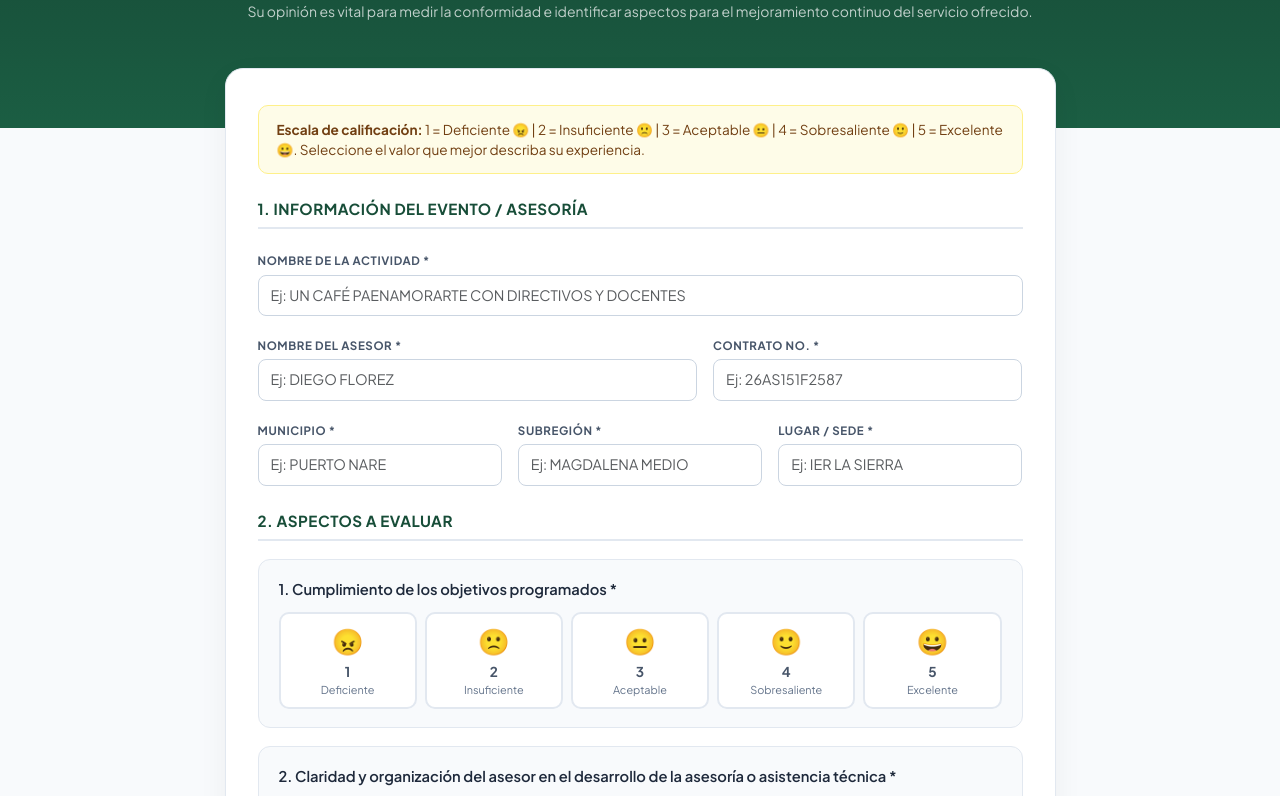
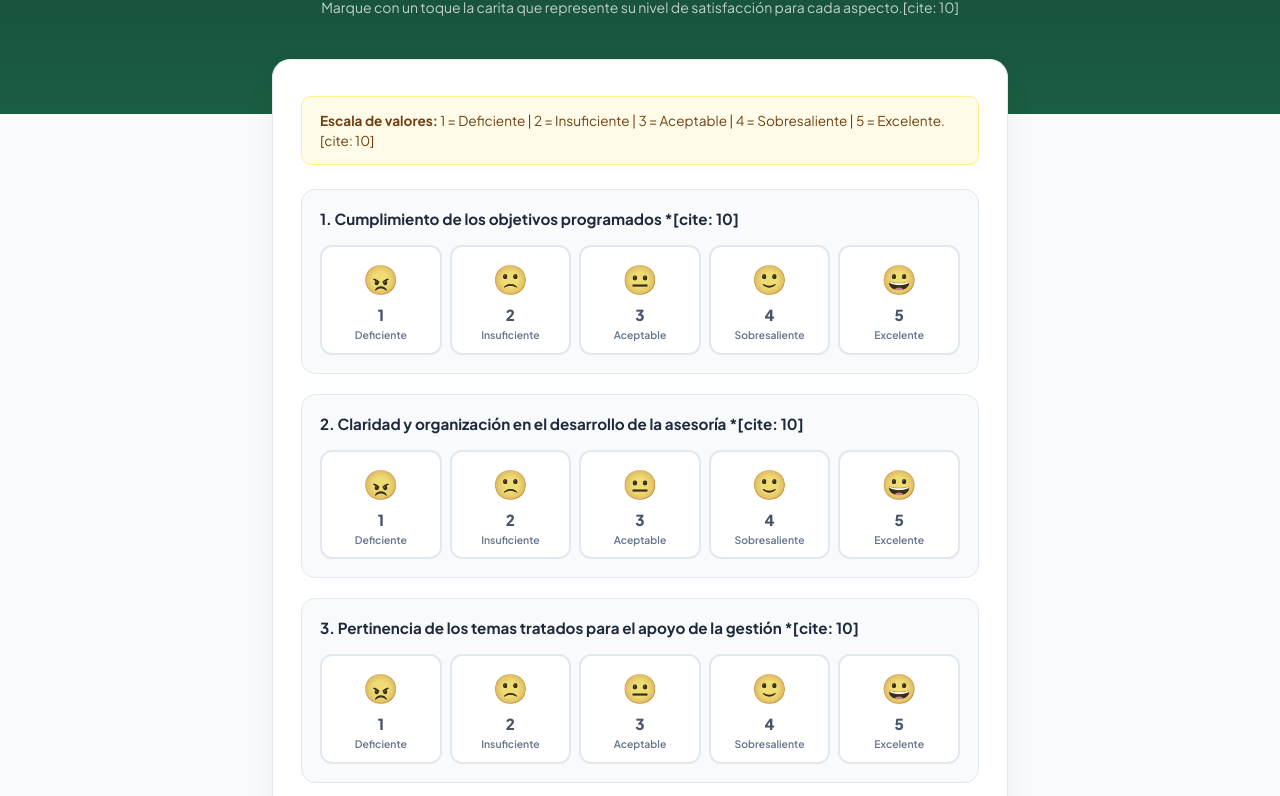
Before and after one commit to Paemesapublica/EveluacionSegundaMesaPublica, a plain HTML site: page index.html in a window 1280 px wide. Shown: the part 171-967 px from the top of the page. Drawn offline with nearby package versions, Linux system fonts and the light colour scheme.

Commit message:
Update index.html

```diff
--- a/index.html
+++ b/index.html
@@ -3,7 +3,7 @@
 <head>
   <meta charset="UTF-8">
   <meta name="viewport" content="width=device-width, initial-scale=1.0">
-  <title>FO-M4-P3-019 Encuesta de Opinión de Asesoría y Asistencia Técnica</title>
+  <title>Encuesta de Opinión y Satisfacción (Anónima)</title>
   <link href="https://cdn.jsdelivr.net/npm/bootstrap@5.3.3/dist/css/bootstrap.min.css" rel="stylesheet">
   <link rel="preconnect" href="https://fonts.googleapis.com">
   <link rel="preconnect" href="https://fonts.gstatic.com" crossorigin>
@@ -35,11 +35,11 @@
     .hero-section {
       background: linear-gradient(180deg, #164835 0%, #1b5e43 100%);
       color: #ffffff;
-      padding: 44px 20px 90px 20px;
+      padding: 40px 20px 80px 20px;
       text-align: center;
     }
 
-    .badge-form {
+    .badge-anonimo {
       background-color: rgba(234, 179, 8, 0.2);
       border: 1px solid rgba(234, 179, 8, 0.5);
       color: #fef08a;
@@ -54,7 +54,7 @@
     }
 
     .form-container {
-      margin-top: -60px;
+      margin-top: -55px;
       margin-bottom: 60px;
     }
 
@@ -63,7 +63,7 @@
       border-radius: 18px;
       border: 1px solid #e2e8f0;
       box-shadow: 0 10px 30px rgba(0, 0, 0, 0.05);
-      padding: 36px 32px;
+      padding: 36px 28px;
     }
 
     .callout-notice {
@@ -77,59 +77,31 @@
       line-height: 1.45;
     }
 
-    .section-title {
-      font-size: 0.95rem;
-      font-weight: 700;
-      color: var(--pae-green);
-      border-bottom: 2px solid #e2e8f0;
-      padding-bottom: 6px;
-      margin-bottom: 18px;
-      text-transform: uppercase;
-      letter-spacing: 0.5px;
-    }
-
-    .form-label-custom {
-      font-size: 0.72rem;
-      font-weight: 700;
-      text-transform: uppercase;
-      letter-spacing: 0.6px;
-      color: #475569;
-      margin-bottom: 5px;
-    }
-
-    .form-control-custom, .form-select-custom {
-      border: 1px solid #cbd5e1;
-      border-radius: 8px;
-      padding: 9px 12px;
-      font-size: 0.9rem;
-    }
-
-    /* Rating Cards con Caritas */
+    /* Tarjetas de preguntas */
     .question-block {
       background-color: #f8fafc;
       border: 1px solid #e2e8f0;
-      border-radius: 12px;
-      padding: 18px 20px;
-      margin-bottom: 18px;
+      border-radius: 14px;
+      padding: 18px;
+      margin-bottom: 20px;
     }
 
     .question-text {
-      font-weight: 600;
-      font-size: 0.92rem;
+      font-weight: 700;
+      font-size: 0.95rem;
       color: #1e293b;
-      margin-bottom: 12px;
+      margin-bottom: 14px;
     }
 
+    /* Grilla de Caritas */
     .scale-options {
       display: flex;
       justify-content: space-between;
       gap: 8px;
-      flex-wrap: wrap;
     }
 
     .scale-item {
       flex: 1;
-      min-width: 65px;
       text-align: center;
     }
 
@@ -144,52 +116,80 @@
       justify-content: center;
       background: #ffffff;
       border: 2px solid #e2e8f0;
-      border-radius: 10px;
-      padding: 8px 4px;
+      border-radius: 12px;
+      padding: 10px 4px;
       cursor: pointer;
-      transition: all 0.15s ease-in-out;
+      transition: all 0.2s ease-in-out;
       user-select: none;
+      height: 100%;
     }
 
     .scale-item label .emoji {
-      font-size: 1.6rem;
-      margin-bottom: 2px;
+      font-size: 1.8rem;
+      margin-bottom: 4px;
+      filter: grayscale(40%);
+      transition: transform 0.15s ease;
     }
 
     .scale-item label .num {
-      font-weight: 700;
-      font-size: 0.85rem;
+      font-weight: 800;
+      font-size: 0.95rem;
       color: #475569;
     }
 
     .scale-item label .desc {
-      font-size: 0.68rem;
+      font-size: 0.65rem;
       color: #64748b;
+      font-weight: 600;
+      display: none;
     }
 
-    /* Estados al seleccionar */
+    @media (min-width: 576px) {
+      .scale-item label .desc {
+        display: block;
+      }
+    }
+
+    /* Estado seleccionado */
     .scale-item input[type="radio"]:checked + label {
       border-color: var(--pae-green-btn);
       background-color: #ecfdf5;
-      box-shadow: 0 0 0 2px rgba(31, 107, 69, 0.2);
+      box-shadow: 0 4px 12px rgba(31, 107, 69, 0.15);
+      transform: translateY(-2px);
     }
+
+    .scale-item input[type="radio"]:checked + label .emoji {
+      filter: grayscale(0%);
+      transform: scale(1.15);
+    }
+
     .scale-item input[type="radio"]:checked + label .num {
       color: var(--pae-green-btn);
+    }
+
+    .form-label-custom {
+      font-size: 0.75rem;
+      font-weight: 700;
+      text-transform: uppercase;
+      letter-spacing: 0.6px;
+      color: #475569;
+      margin-bottom: 6px;
     }
 
     .btn-submit-pae {
       background-color: var(--pae-green-btn);
       border: none;
       color: #ffffff;
-      font-weight: 600;
-      padding: 12px 28px;
-      border-radius: 8px;
-      font-size: 0.95rem;
+      font-weight: 700;
+      padding: 13px 28px;
+      border-radius: 10px;
+      font-size: 1rem;
       transition: background-color 0.2s;
     }
 
     .btn-submit-pae:hover {
       background-color: var(--pae-green-hover);
+      color: #ffffff;
     }
 
     .check-circle {
@@ -210,64 +210,32 @@
 <body>
 
   <div class="top-nav d-flex justify-content-between align-items-center">
-    <span>PAE 2026 — Encuesta de Opinión y Satisfacción</span>
-    <span class="small opacity-75">FO-M4-P3-019</span>
+    <span>Encuesta de Satisfacción — AyAT</span>
+    <span class="badge bg-light text-dark fw-bold">100% Anónimo</span>
   </div>
 
   <section class="hero-section">
-    <div class="badge-form">Encuesta de Satisfacción</div>
-    <h2 class="fw-bold mb-2">Evaluación de Asesoría y Asistencia Técnica (AyAT)</h2>
+    <div class="badge-anonimo">Participación Confidencial</div>
+    <h2 class="fw-bold mb-2">Encuesta de Opinión y Calidad</h2>
     <p class="small text-light opacity-75 max-w-600 mx-auto">
-      Su opinión es vital para medir la conformidad e identificar aspectos para el mejoramiento continuo del servicio ofrecido.
+      Marque con un toque la carita que represente su nivel de satisfacción para cada aspecto.[cite: 10]
     </p>
   </section>
 
   <main class="container form-container">
     <div class="row justify-content-center">
-      <div class="col-12 col-lg-9">
+      <div class="col-12 col-lg-8">
         <div class="form-card" id="cardContenedor">
 
           <div class="callout-notice">
-            <strong>Escala de calificación:</strong> 1 = Deficiente 😠 | 2 = Insuficiente 🙁 | 3 = Aceptable 😐 | 4 = Sobresaliente 🙂 | 5 = Excelente 😀. Seleccione el valor que mejor describa su experiencia.
+            <strong>Escala de valores:</strong> 1 = Deficiente | 2 = Insuficiente | 3 = Aceptable | 4 = Sobresaliente | 5 = Excelente.[cite: 10]
           </div>
 
           <form id="formEncuesta">
 
-            <div class="section-title">1. Información del Evento / Asesoría</div>
-            <div class="row g-3 mb-4">
-              <div class="col-12">
-                <label class="form-label-custom">Nombre de la Actividad *</label>
-                <input type="text" class="form-control form-control-custom" name="actividad" placeholder="Ej: UN CAFÉ PAENAMORARTE CON DIRECTIVOS Y DOCENTES" required>
-              </div>
-
-              <div class="col-md-7">
-                <label class="form-label-custom">Nombre del Asesor *</label>
-                <input type="text" class="form-control form-control-custom" name="asesor" placeholder="Ej: DIEGO FLOREZ" required>
-              </div>
-              <div class="col-md-5">
-                <label class="form-label-custom">Contrato No. *</label>
-                <input type="text" class="form-control form-control-custom" name="contrato" placeholder="Ej: 26AS151F2587" required>
-              </div>
-
-              <div class="col-md-4">
-                <label class="form-label-custom">Municipio *</label>
-                <input type="text" class="form-control form-control-custom" name="municipio" placeholder="Ej: PUERTO NARE" required>
-              </div>
-              <div class="col-md-4">
-                <label class="form-label-custom">Subregión *</label>
-                <input type="text" class="form-control form-control-custom" name="subregion" placeholder="Ej: MAGDALENA MEDIO" required>
-              </div>
-              <div class="col-md-4">
-                <label class="form-label-custom">Lugar / Sede *</label>
-                <input type="text" class="form-control form-control-custom" name="lugar" placeholder="Ej: IER LA SIERRA" required>
-              </div>
-            </div>
-
-            <div class="section-title">2. Aspectos a Evaluar</div>
-
-            <!-- Pregunta 1 -->
+            <!-- 1. Cumplimiento de objetivos -->
             <div class="question-block">
-              <div class="question-text">1. Cumplimiento de los objetivos programados *</div>
+              <div class="question-text">1. Cumplimiento de los objetivos programados *[cite: 10]</div>
               <div class="scale-options">
                 <div class="scale-item">
                   <input type="radio" id="p1_1" name="p1_objetivos" value="1" required>
@@ -292,9 +260,9 @@
               </div>
             </div>
 
-            <!-- Pregunta 2 -->
+            <!-- 2. Claridad y organización -->
             <div class="question-block">
-              <div class="question-text">2. Claridad y organización del asesor en el desarrollo de la asesoría o asistencia técnica *</div>
+              <div class="question-text">2. Claridad y organización en el desarrollo de la asesoría *[cite: 10]</div>
               <div class="scale-options">
                 <div class="scale-item">
                   <input type="radio" id="p2_1" name="p2_claridad" value="1" required>
@@ -319,9 +287,9 @@
               </div>
             </div>
 
-            <!-- Pregunta 3 -->
+            <!-- 3. Pertinencia -->
             <div class="question-block">
-              <div class="question-text">3. Pertinencia de los temas asesorados, como apoyo para la gestión local *</div>
+              <div class="question-text">3. Pertinencia de los temas tratados para el apoyo de la gestión *[cite: 10]</div>
               <div class="scale-options">
                 <div class="scale-item">
                   <input type="radio" id="p3_1" name="p3_pertinencia" value="1" required>
@@ -346,9 +314,9 @@
               </div>
             </div>
 
-            <!-- Pregunta 4 -->
+            <!-- 4. Materiales -->
             <div class="question-block">
-              <div class="question-text">4. Manejo apropiado de las ayudas y materiales utilizados en el desarrollo de las actividades *</div>
+              <div class="question-text">4. Manejo apropiado de las ayudas y materiales utilizados *[cite: 10]</div>
               <div class="scale-options">
                 <div class="scale-item">
                   <input type="radio" id="p4_1" name="p4_materiales" value="1" required>
@@ -373,9 +341,9 @@
               </div>
             </div>
 
-            <!-- Pregunta 5 -->
+            <!-- 5. Relación profesional -->
             <div class="question-block">
-              <div class="question-text">5. Relación profesional del asesor con el usuario del servicio *</div>
+              <div class="question-text">5. Relación profesional del asesor con los usuarios *[cite: 10]</div>
               <div class="scale-options">
                 <div class="scale-item">
                   <input type="radio" id="p5_1" name="p5_relacion" value="1" required>
@@ -400,9 +368,9 @@
               </div>
             </div>
 
-            <!-- Pregunta 6 -->
+            <!-- 6. Puntualidad -->
             <div class="question-block">
-              <div class="question-text">6. Puntualidad del asesor con los horarios establecidos para la actividad *</div>
+              <div class="question-text">6. Puntualidad en los horarios establecidos *[cite: 10]</div>
               <div class="scale-options">
                 <div class="scale-item">
                   <input type="radio" id="p6_1" name="p6_puntualidad" value="1" required>
@@ -427,14 +395,14 @@
               </div>
             </div>
 
-            <!-- Recomendaciones -->
+            <!-- Comentarios u observaciones -->
             <div class="mb-4">
-              <label for="recomendaciones" class="form-label-custom">Recomendaciones o comentarios sobre la asesoría</label>
-              <textarea class="form-control form-control-custom" id="recomendaciones" name="recomendaciones" rows="3" placeholder="Su opinión servirá para la prestación de un mejor servicio..."></textarea>
+              <label for="recomendaciones" class="form-label-custom">Recomendaciones o comentarios (Opcional)[cite: 10]</label>
+              <textarea class="form-control" id="recomendaciones" name="recomendaciones" rows="3" placeholder="Escriba aquí sugerencias para mejorar el servicio..."></textarea>
             </div>
 
             <button type="submit" class="btn btn-submit-pae w-100" id="btnSubmit">
-              Enviar Evaluación
+              Enviar Calificación
             </button>
           </form>
 
@@ -445,12 +413,9 @@
     </div>
   </main>
 
-  <footer class="text-center py-3 text-muted small">
-    © 2026 Programa de Alimentación Escolar (PAE) — Sistema de Calidad FO-M4-P3-019.
-  </footer>
-
   <script>
-    const SCRIPT_URL = "https://script.google.com/macros/s/AKfycbwo5iYD0lm6Ty5dbIsrdTo03bKbJmdcHEUGJEB11FZlteMrLhOz-YiSJhSfRkNZcmdSPg/exec";
+    // Coloca la URL de Apps Script de tu nueva hoja de Google Sheets
+    const SCRIPT_URL = "TU_URL_DE_APPS_SCRIPT_AQUI";
 
     const form = document.getElementById('formEncuesta');
     const btnSubmit = document.getElementById('btnSubmit');
@@ -461,7 +426,7 @@
       e.preventDefault();
 
       btnSubmit.disabled = true;
-      btnSubmit.innerText = "Guardando encuesta...";
+      btnSubmit.innerText = "Guardando respuesta...";
       alerta.classList.add('d-none');
 
       const formData = new FormData(form);
@@ -477,26 +442,26 @@
           body: JSON.stringify(payload)
         });
 
-        // Pantalla de agradecimiento sin redirección ni recarga de página
+        // Pantalla de agradecimiento directa en la misma vista
         cardContenedor.innerHTML = `
           <div class="text-center py-5">
             <div class="check-circle">✓</div>
-            <h3 class="fw-bold text-dark mb-2">¡Evaluación registrada con éxito!</h3>
-            <p class="text-secondary mb-4" style="max-width: 500px; margin: 0 auto 24px auto;">
-              Muchas gracias por diligenciar la encuesta de satisfacción. Su retroalimentación contribuye a la mejora continua del servicio de asesoría técnica del PAE.
+            <h3 class="fw-bold text-dark mb-2">¡Gracias por su calificación!</h3>
+            <p class="text-secondary mb-4" style="max-width: 480px; margin: 0 auto 24px auto;">
+              Su respuesta anónima ha sido registrada exitosamente y servirá para seguir mejorando la calidad del servicio.[cite: 10]
             </p>
             <button class="btn btn-submit-pae" onclick="window.location.reload()">
-              Registrar otra respuesta
+              Calificar nuevamente
             </button>
           </div>
         `;
 
       } catch (err) {
         alerta.className = "alert alert-danger mt-3";
-        alerta.textContent = "Hubo un error al procesar la encuesta. Por favor intente de nuevo.";
+        alerta.textContent = "Hubo un error al registrar la respuesta. Por favor intente nuevamente.";
         alerta.classList.remove('d-none');
         btnSubmit.disabled = false;
-        btnSubmit.innerText = "Enviar Evaluación";
+        btnSubmit.innerText = "Enviar Calificación";
       }
     });
   </script>
```
